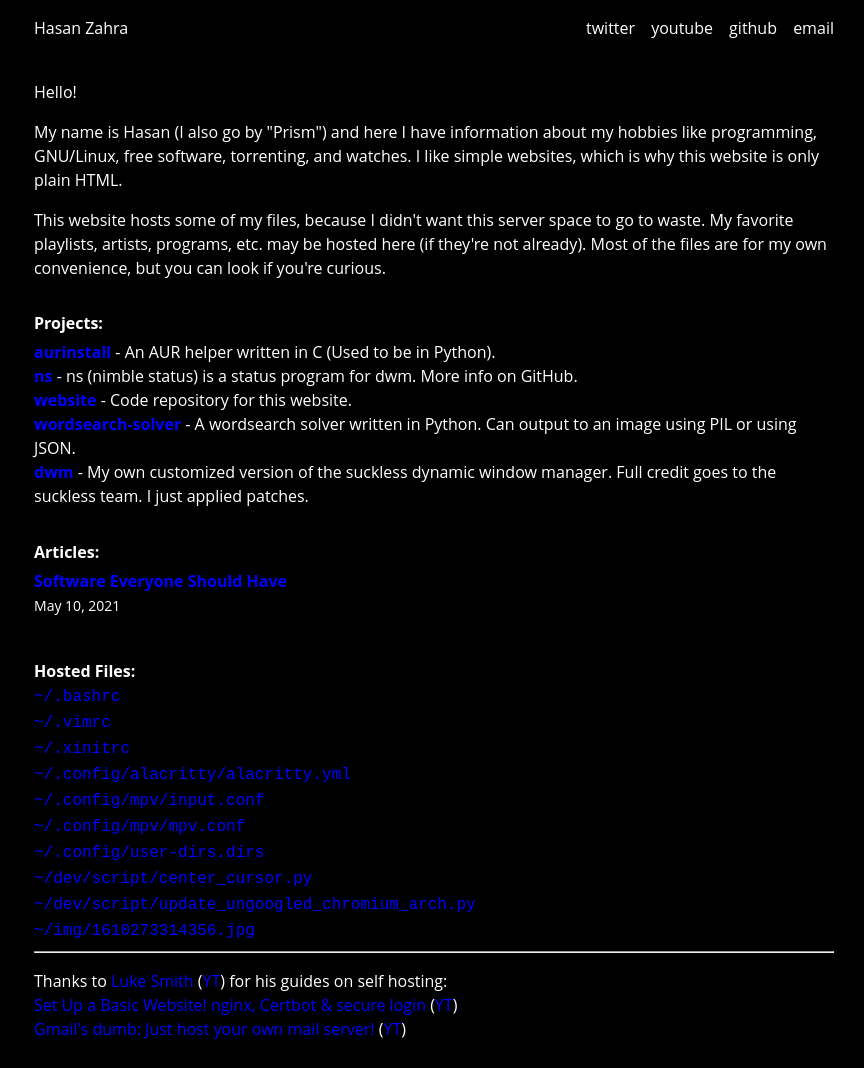
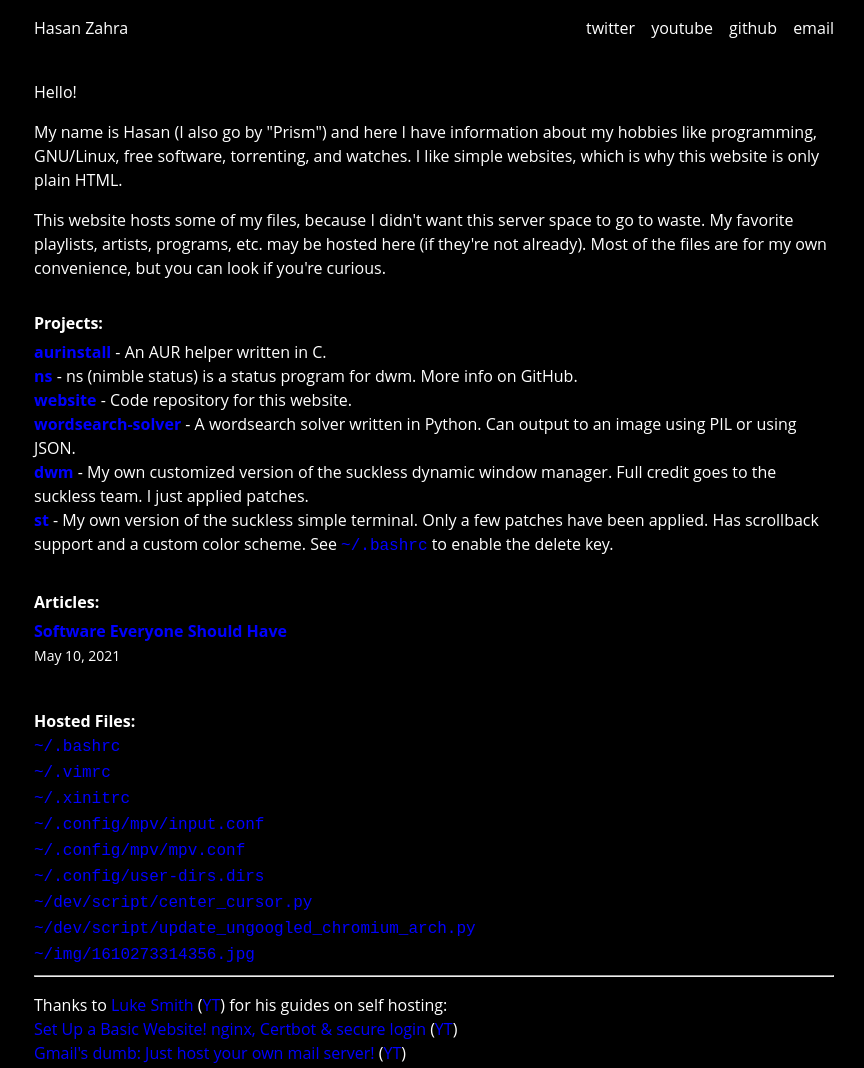
Before and after one commit to prismz/website, a plain HTML site: page index.html in a window 1280 px wide. Shown: the whole page, without its empty margins (206-1070 px from the left). Drawn offline with Linux system fonts and the light colour scheme.

Commit message:
General updates 	modified:   articles/software.html 	modified:   index.html 	modified:   media/bashrc.txt 	deleted:    media/center_cursor.py.txt 	deleted:    media/config/alacritty/alacritty.yml.txt 	deleted:    media/update_ungoogled_chromium_arch.py.txt

```diff
--- a/index.html
+++ b/index.html
@@ -40,7 +40,7 @@
         <ul class="projects-list">
             <li>
                 <b><a href="https://github.com/prismz/aurinstall">aurinstall</a></b> -
-                An AUR helper written in C (Used to be in Python).
+                An AUR helper written in C.
             </li>
 
             <li>
@@ -63,6 +63,14 @@
                 My own customized version of the suckless dynamic window manager.
                 Full credit goes to the suckless team. I just applied patches.
             </li>
+
+            <li>
+                <b><a href="https://github.com/prismz/st">st</a></b> -
+                My own version of the suckless simple terminal. Only a few
+                patches have been applied. Has scrollback support and a custom color scheme.
+                See <code><a href="/media/bashrc.txt">~/.bashrc</a></code> to
+                enable the delete key.
+            </li>
         </ul>
 
         <h4 class="articles-label">Articles:</h4>
@@ -78,7 +86,6 @@
             <a href="/media/bashrc.txt">~/.bashrc</a><br>
             <a href="/media/vimrc.txt">~/.vimrc</a><br>
             <a href="/media/xinitrc.txt">~/.xinitrc</a><br>
-            <a href="/media/config/alacritty/alacritty.yml.txt">~/.config/alacritty/alacritty.yml</a><br>
             <a href="/media/config/mpv/input.conf.txt">~/.config/mpv/input.conf</a><br>
             <a href="/media/config/mpv/mpv.conf.txt">~/.config/mpv/mpv.conf</a><br>
             <a href="/media/config/user-dirs.dirs.txt">~/.config/user-dirs.dirs</a><br>
```
Also changed, not shown: articles/software.html (+4 -5 lines), media/bashrc.txt, media/center_cursor.py.txt (deleted), media/config/alacritty/alacritty.yml.txt (deleted), media/update_ungoogled_chromium_arch.py.txt (deleted).
